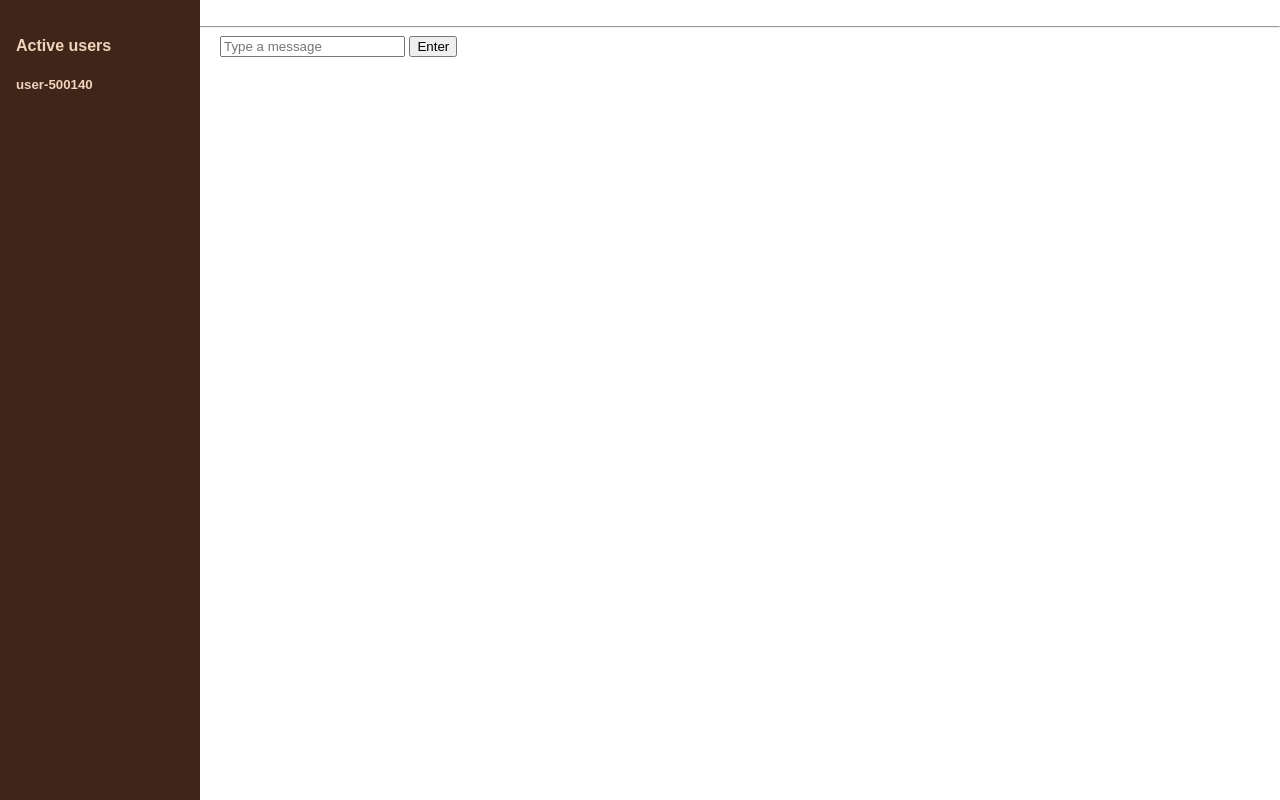
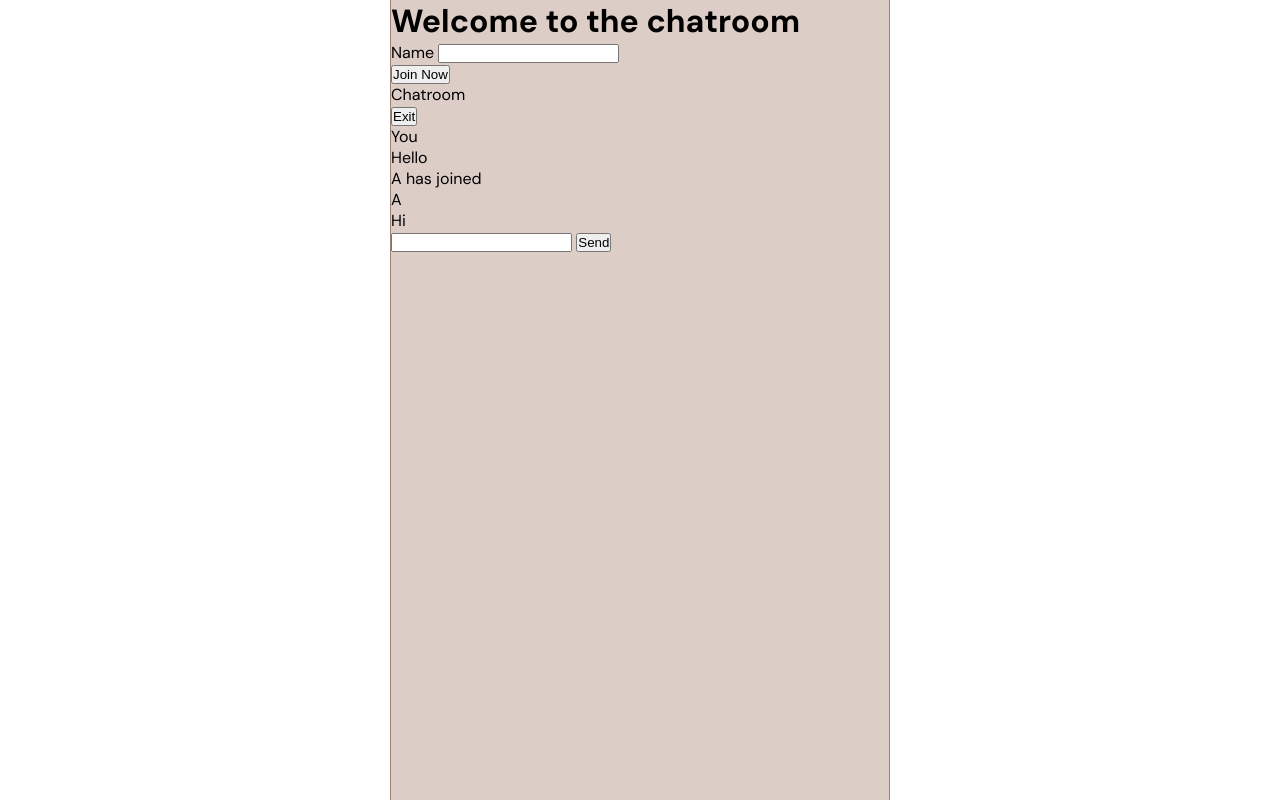
Before and after one commit to omnom-nomi/portfolio, a website: page ca4/public/chat.html in a window 1280 px wide. Drawn offline with nearby package versions, Linux system fonts and the light colour scheme; no server answers.

Commit message:
created a simple webchat design and added some fake messages as examples

```diff
--- a/ca4/public/chat.html
+++ b/ca4/public/chat.html
@@ -1,37 +1,67 @@
 <!DOCTYPE html>
 <html lang="en">
+
 <head>
   <meta charset="UTF-8" />
   <meta name="viewport" content="width=device-width, initial-scale=1.0" />
   <title>Socket.io simple chat</title>
-  <link rel="stylesheet" href="/css/demo.css" />
+  <link rel="stylesheet" href="css/demo.css" />
+
+  <link rel="preconnect" href="https://fonts.googleapis.com">
+  <link rel="preconnect" href="https://fonts.gstatic.com" crossorigin>
+  <link href="https://fonts.googleapis.com/css2?family=DM+Sans:ital,opsz,wght@0,9..40,100..1000;1,9..40,100..1000&display=swap" rel="stylesheet">
+
 </head>
+
 <body>
 
-  <div class="sidenav">
-    <div class="inbox__people">
-      <h4>Active users</h4>
+<div class="webchat">
+  <div class="screen join-screen active">
+    <div class="form">
+      <h1>Welcome to the chatroom</h1>
+      <div class="form-input">
+        <label>Name</label>
+        <input type="text" id="name">
+      </div>
+      <div class="form-input">
+        <button id="join-user">Join Now</button>
+      </div>
     </div>
   </div>
+  <div class="screen chat-screen">
+    <div class="header">
+      <div class="logo">Chatroom</div>
+      <button id="exit-chat">Exit</button>
+    </div>
+    <div class="messages">
+      <!-- Example message -->
+      <div class="message my-message">
+        <div>
+          <div class="username">You</div>
+          <div class="text">Hello</div>
+        </div>
+      </div>
+      <div class="update">
+        A has joined
+      </div>
+      <div class="message other-message">
+        <div>
+          <div class="username">A</div>
+          <div class="text">Hi</div>
+        </div>
+      </div>
+    </div>
+    <div class="messagebox">
+      <input type="text" id="message-input">
+      <button id="send-message">Send</button>
+    </div>
 
-  <br>
-  <hr>
+  </div>
+</div>
 
-  <div class="content">
-    <div class="messages__history"></div>
-    <div class="fallback"></div>
-    <div class="inbox__messages"></div>
+<script src="/socket.io/socket.io.js"></script>
+<script src="/js/client.js"></script>
 
-    <form class="message_form">
-      <input type="text" class="message_form__input" placeholder="Type a message" />
-      <button class="message_form__button" type="submit">Enter</button>
-    </form>
-  </div>
-
-  <script src="/socket.io/socket.io.js"></script>
-  <script src="/js/client.js"></script>
 </body>
 
-
-
 </html>
--- a/ca4/public/css/demo.css
+++ b/ca4/public/css/demo.css
@@ -1,50 +1,26 @@
 * {
-    box-sizing: border-box;
+  margin: 0px;
+  padding: 0px;
+  box-sizing: border-box;
   }
 
   body {
     margin: 0;
-    font-family: Arial, Helvetica, sans-serif;
+    font-family: "DM Sans", sans-serif;
+    font-optical-sizing: auto;
+    font-weight: 400;
+    font-style: normal;
+    height: 100vh;
+    display: flex;
+    justify-content: center;
   }
 
-  /* Style the side navigation */
-  .sidenav {
-    height: 100%;
-    width: 200px;
-    position: fixed;
-    z-index: 1;
-    top: 0;
-    left: 0;
-    background-color: #402618;
-    overflow-x: hidden;
-  }
-
-  /*make the active user text inherit style from container*/
-
-  .inbox__people{
-      color: #efd3bd;
-      padding: 16px;
-  }
-
-
-  /* Side navigation links */
-  .sidenav a {
-    color: #efd3bd;
-    padding: 16px;
-    text-decoration: none;
-    display: block;
-  }
-
-
-
-  /* Change color on hover */
-  .sidenav a:hover {
-    background-color: #ddd;
-    color: black;
-  }
-
-  /* Style the content */
-  .content {
-    margin-left: 200px;
-    padding-left: 20px;
-  }
+.webchat{
+  position: fixed;
+  width: 100%;
+  height: 100%;
+  max-width: 500px;
+  background: #dccdc6;
+  border-left: 1px solid #a08075;
+  border-right: 1px solid #a08075;
+}
```
